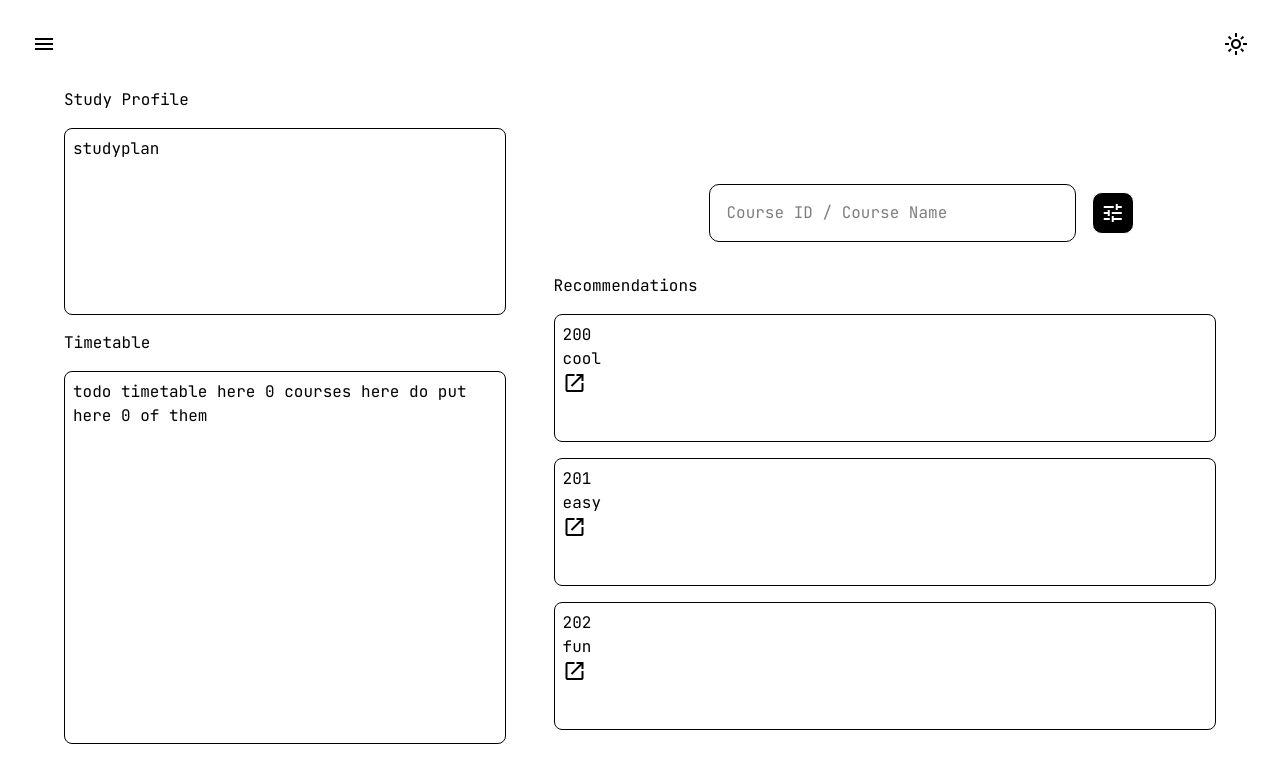
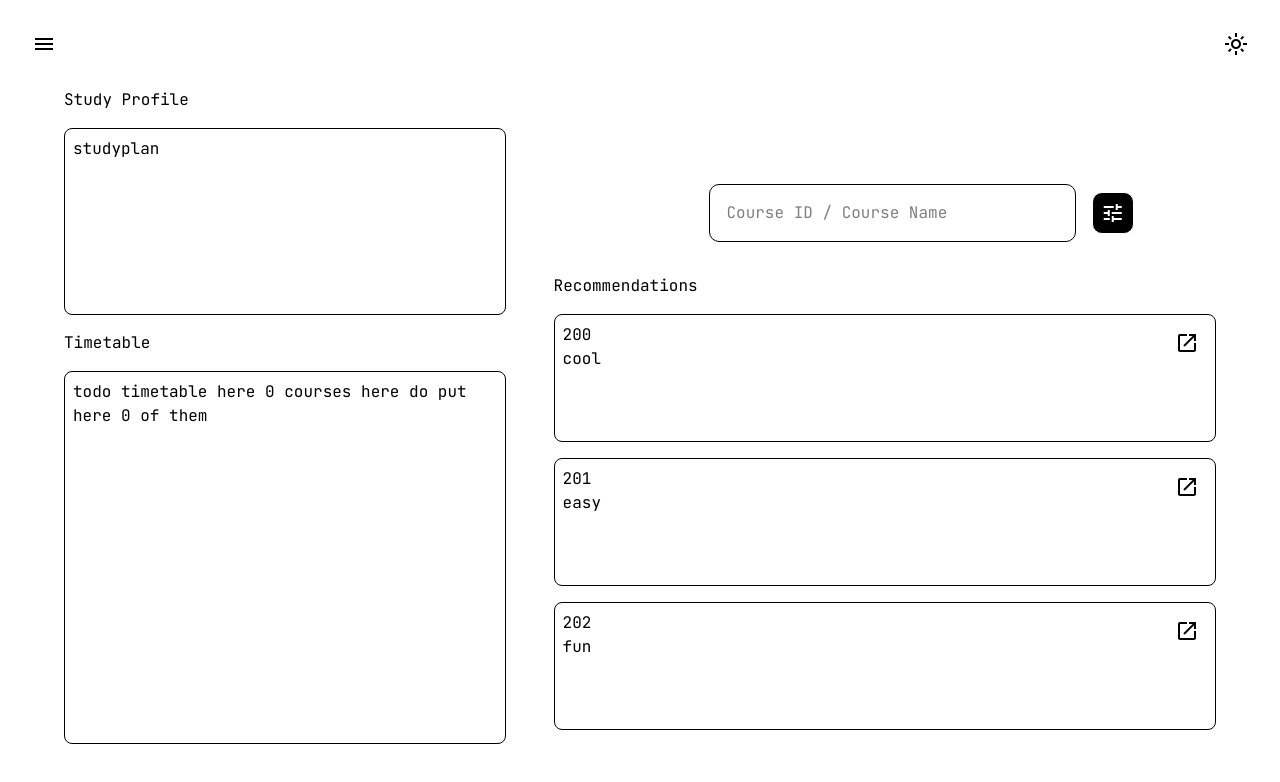
Before and after one commit to srpnt3/slopvauzet, a React (Vite) app in the folder frontend/: page / in a window 1280 px wide. Shown: the top 782 px of the page. Built offline with nearby package versions, Linux system fonts and the light colour scheme.

Commit message:
clean up css a bit

```diff
--- a/frontend/src/App.css
+++ b/frontend/src/App.css
@@ -20,6 +20,10 @@
 	display: flex;
 	flex-direction: column;
 	gap: 1rem;
+
+	.title {
+		width: 100%;
+	}
 }
 
 .searchColumn {
--- a/frontend/src/components/CoursePopup.css
+++ b/frontend/src/components/CoursePopup.css
@@ -21,6 +21,9 @@
 	}
 
 	.close {
+		position: absolute;
+		top: 1rem;
+		right: 1rem;
 		padding: 0.5rem;
 		border: solid 1px;
 		border-radius: 10px;
--- a/frontend/src/components/Navbar.css
+++ b/frontend/src/components/Navbar.css
@@ -6,7 +6,6 @@
 	padding: 1rem;
 	gap: 1rem;
 	width: 100%;
-}
 
 	.navlink {
 		padding: 1rem;
@@ -21,10 +20,11 @@
 		padding: 1rem;
 	}
 
-.navbar .left {
+	.left {
 		margin-right: auto;
 	}
 
-.navbar .right {
+	.right {
 		margin-left: auto;
 	}
+}
--- a/frontend/src/components/Result.css
+++ b/frontend/src/components/Result.css
@@ -1,8 +1,23 @@
 .result {
+	position: relative;
 	width: 100%;
 	height: 8rem;
 	padding: 0.5rem;
 	border: solid 1px;
 	border-radius: 8px;
 	margin: 1rem 0;
+
+	.id {
+
+	}
+
+	.name {
+
+	}
+
+	.open {
+		position: absolute;
+		top: 1rem;
+		right: 1rem;
+	}
 }
--- a/frontend/src/components/Result.tsx
+++ b/frontend/src/components/Result.tsx
@@ -7,7 +7,7 @@ function Result({course, setCoursePopup}: {course: Course, setCoursePopup: (cour
     <div className="result">
       <div className="id">{course.id}</div>
       <div className="name">{course.name}</div>
-      <button className="popup" onClick={() => setCoursePopup(course)}><Symbol>open_in_new</Symbol></button>
+      <button className="open" onClick={() => setCoursePopup(course)}><Symbol>open_in_new</Symbol></button>
     </div>
   );
 }
--- a/frontend/src/components/Search.css
+++ b/frontend/src/components/Search.css
@@ -18,7 +18,6 @@
 	align-items: center;
 	gap: 1rem;
 	padding: 0 1rem;
-}
 
 	.searchbar {
 		width: 100%;
@@ -35,12 +34,13 @@
 		color: white;
 		background-color: black;
 	}
+}
 
 .results {
 	width: 100%;
 	overflow-y: auto;
-}
 
 	.title {
 		width: 100%;
 	}
+}
```
Lines whose indentation alone changed are shown as unchanged.
